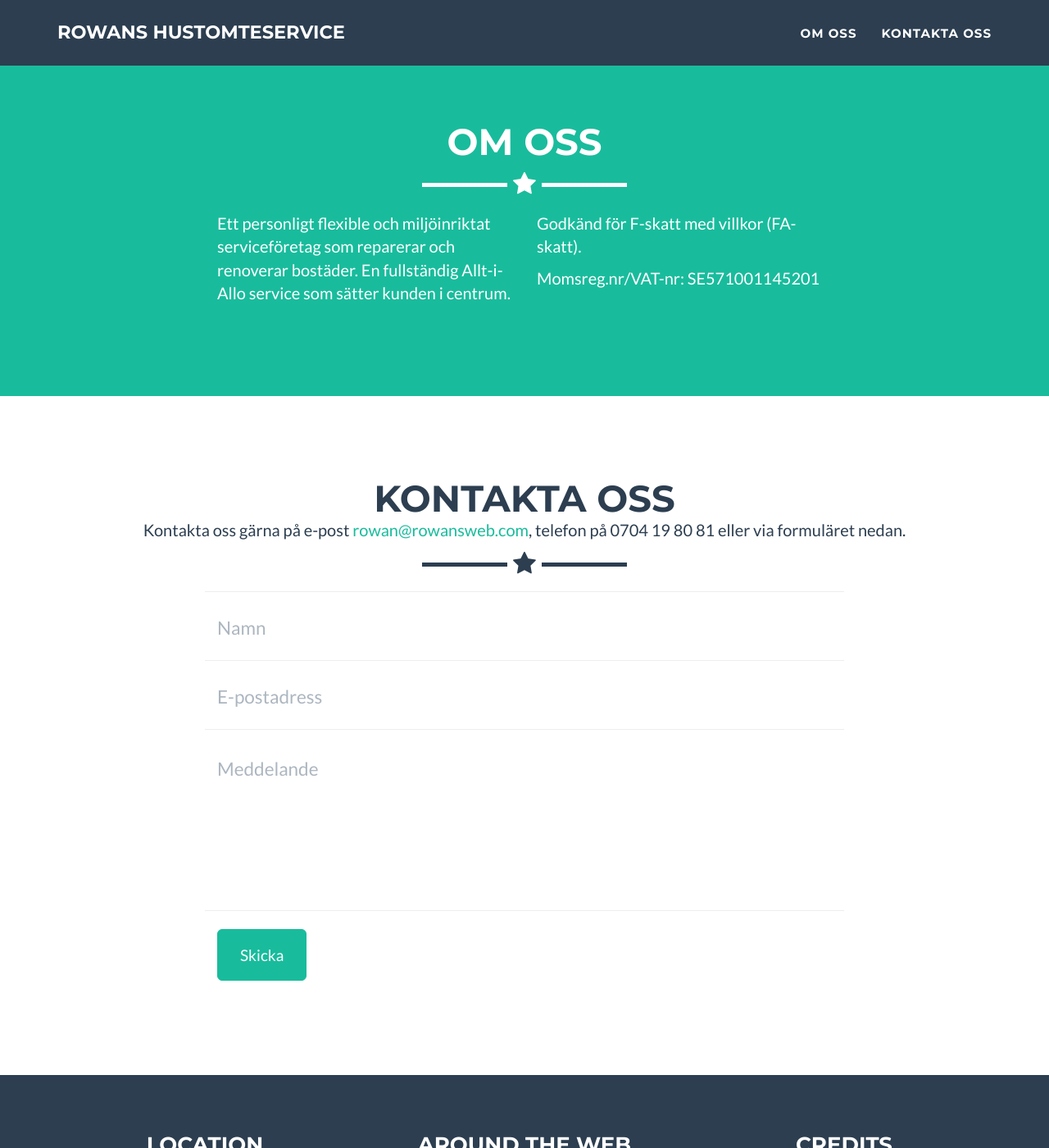
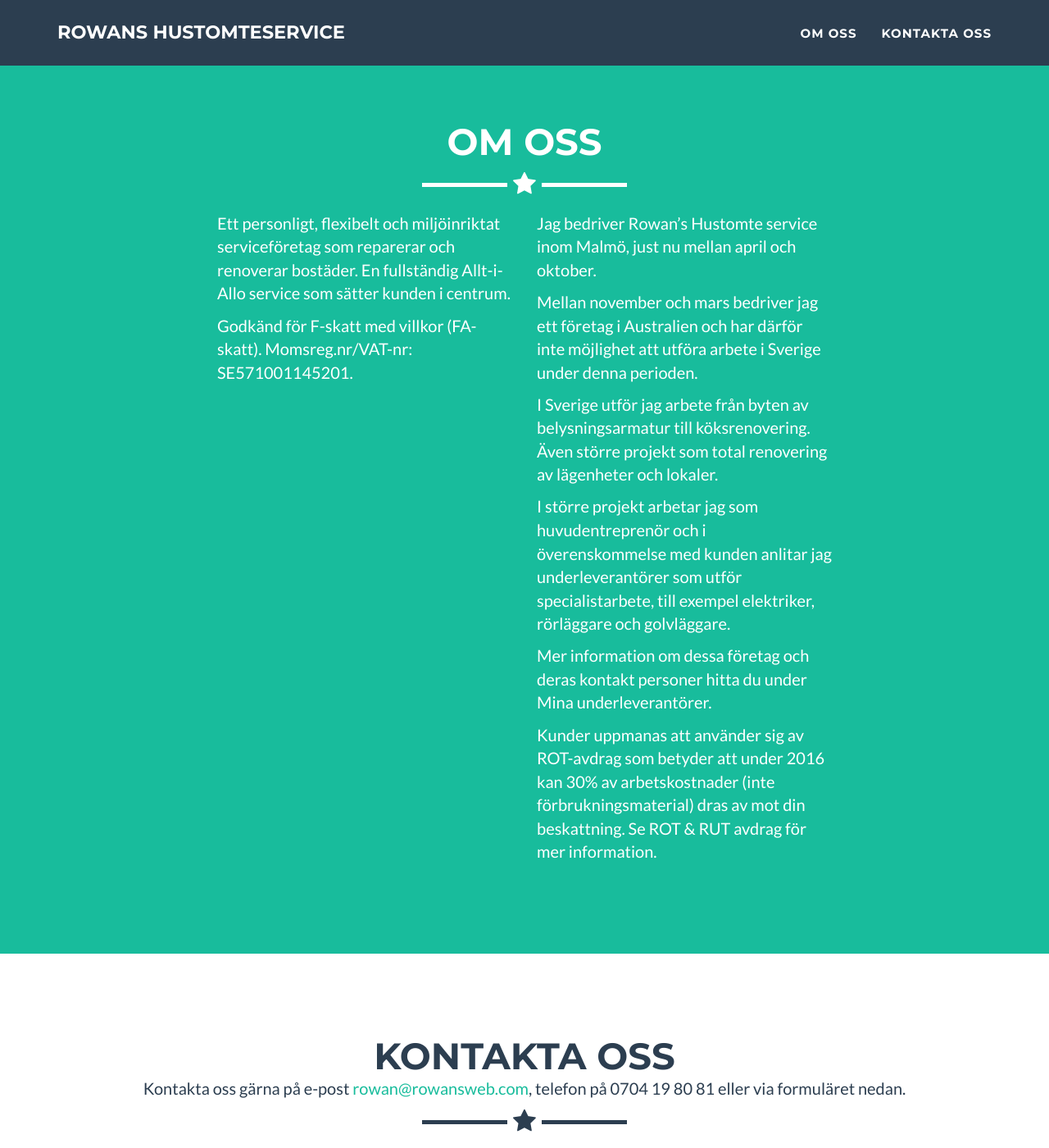
Before and after one commit to hustomteservice/hustomteservice.github.io, a Jekyll site: the page built from index.html, in a window 1280 px wide and 1400 px high, scrolled down 1106 px. Shown: the whole window at 82% size. Built offline with Jekyll 4.4.1, drawn with Linux system fonts in a browser that asks for light colours.

Commit message:
Update about

```diff
--- a/_includes/about.html
+++ b/_includes/about.html
@@ -9,11 +9,21 @@
             </div>
             <div class="row">
                 <div class="col-lg-4 col-lg-offset-2">
-                    <p>Ett personligt flexible och miljöinriktat serviceföretag som reparerar och renoverar bostäder. En fullständig Allt-i-Allo service som sätter kunden i centrum.</p>
+                    <p>Ett personligt, flexibelt och miljöinriktat serviceföretag som reparerar och renoverar bostäder. En fullständig Allt-i-Allo service som sätter kunden i centrum.</p>
+                    <p>Godkänd för F-skatt med villkor (FA-skatt). Momsreg.nr/VAT-nr: SE571001145201.</p>
                 </div>
                 <div class="col-lg-4">
-                    <p>Godkänd för F-skatt med villkor (FA-skatt).</p>
-                    <p>Momsreg.nr/VAT-nr: SE571001145201</p>
+                    <p>Jag bedriver Rowan’s Hustomte service inom Malmö, just nu mellan april och oktober.</p>
+
+                    <p>Mellan november och mars bedriver jag ett företag i Australien och har därför inte möjlighet att utföra arbete i Sverige under denna perioden.</p>
+
+                    <p>I Sverige utför jag arbete från byten av belysningsarmatur till köksrenovering. Även större projekt som total renovering av lägenheter och lokaler.</p>
+
+                    <p>I större projekt arbetar jag som huvudentreprenör och i överenskommelse med kunden anlitar jag underleverantörer som utför specialistarbete, till exempel elektriker, rörläggare och golvläggare.</p>
+
+                    <p>Mer information om dessa företag och deras kontakt personer hitta du under Mina underleverantörer.</p>
+
+                    <p>Kunder uppmanas att använder sig av ROT-avdrag som betyder att under 2016 kan 30% av arbetskostnader (inte förbrukningsmaterial) dras av mot din beskattning. Se ROT & RUT avdrag för mer information.</p>
                 </div>
             </div>
         </div>
```
